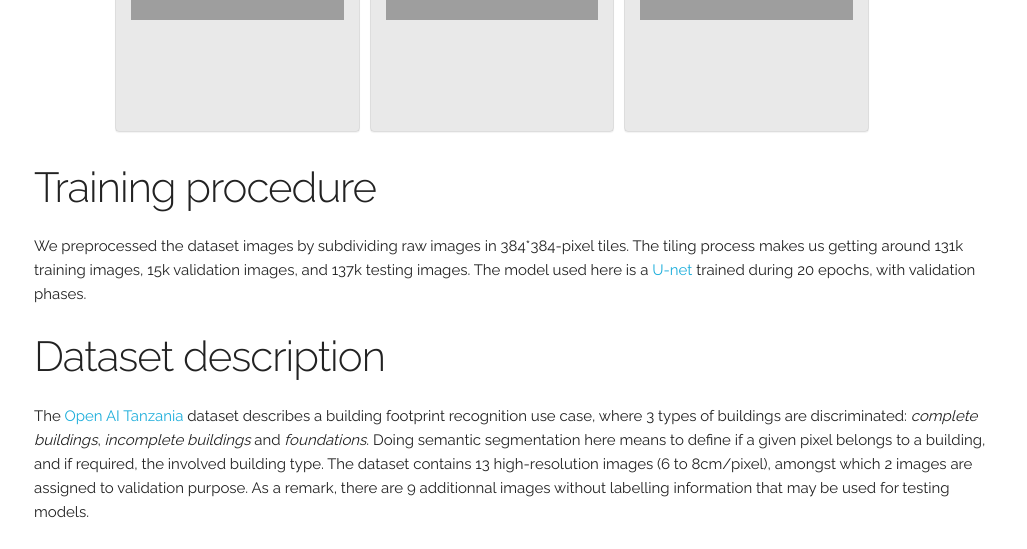
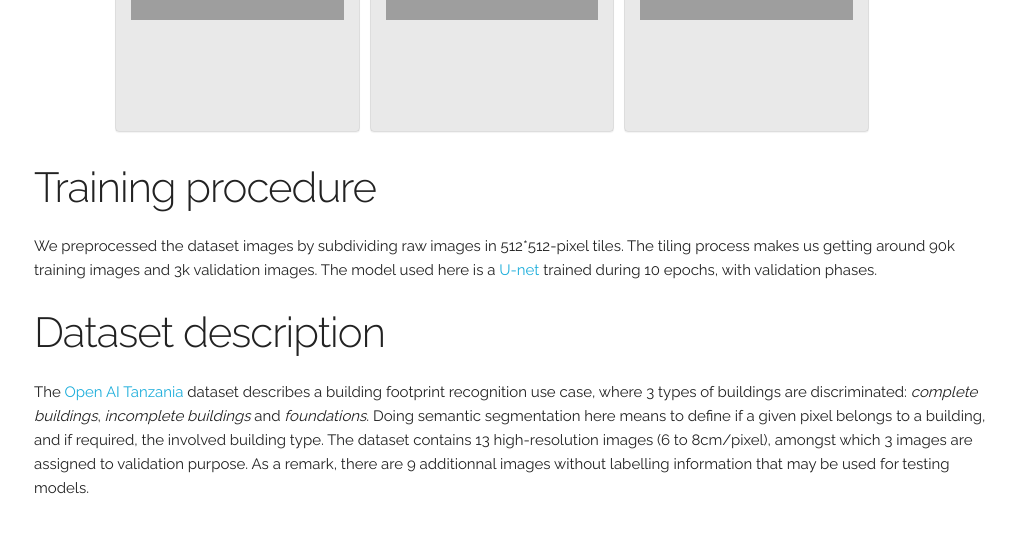
Before and after one commit to Oslandia/deeposlandia, a Python web app: template deeposlandia/webapp/templates/tanzania_demo.html in a window 1280 px wide. Shown: the part 656-1205 px from the top of the page, without its empty margins (126-1153 px from the left). After the commit the page ends 1150 px from the top, so only its background shows below. Run offline with Jinja, Linux system fonts and the light colour scheme; the template is opened without the code that fills it, so the values that code supplies are empty; some libraries are stand-ins or nearby versions; grey boxes are pictures that could not be loaded.

Commit message:
[webapp] update Tanzania dataset html webpage

```diff
--- a/deeposlandia/webapp/templates/tanzania_demo.html
+++ b/deeposlandia/webapp/templates/tanzania_demo.html
@@ -88,10 +88,10 @@ Tanzania, and to display the corresponding label predictions.</p>
 <h2>Training procedure</h2>
 
 <p>
-  We preprocessed the dataset images by subdividing raw images in 384*384-pixel
-  tiles. The tiling process makes us getting around 131k training images, 15k
-  validation images, and 137k testing images. The model used here is
-  a <a href="https://arxiv.org/pdf/1505.04597.pdf">U-net</a> trained during 20
+  We preprocessed the dataset images by subdividing raw images in 512*512-pixel
+  tiles. The tiling process makes us getting around 90k training images and 3k
+  validation images. The model used here is
+  a <a href="https://arxiv.org/pdf/1505.04597.pdf">U-net</a> trained during 10
   epochs, with validation phases.
 </p>
 
@@ -104,7 +104,7 @@ Tanzania, and to display the corresponding label predictions.</p>
   buildings</em>, <em>incomplete buildings</em> and <em>foundations</em>. Doing
   semantic segmentation here means to define if a given pixel belongs to a
   building, and if required, the involved building type. The dataset contains
-  13 high-resolution images (6 to 8cm/pixel), amongst which 2 images are
+  13 high-resolution images (6 to 8cm/pixel), amongst which 3 images are
   assigned to validation purpose. As a remark, there are 9 additionnal images
   without labelling information that may be used for testing models.
 </p>
```
